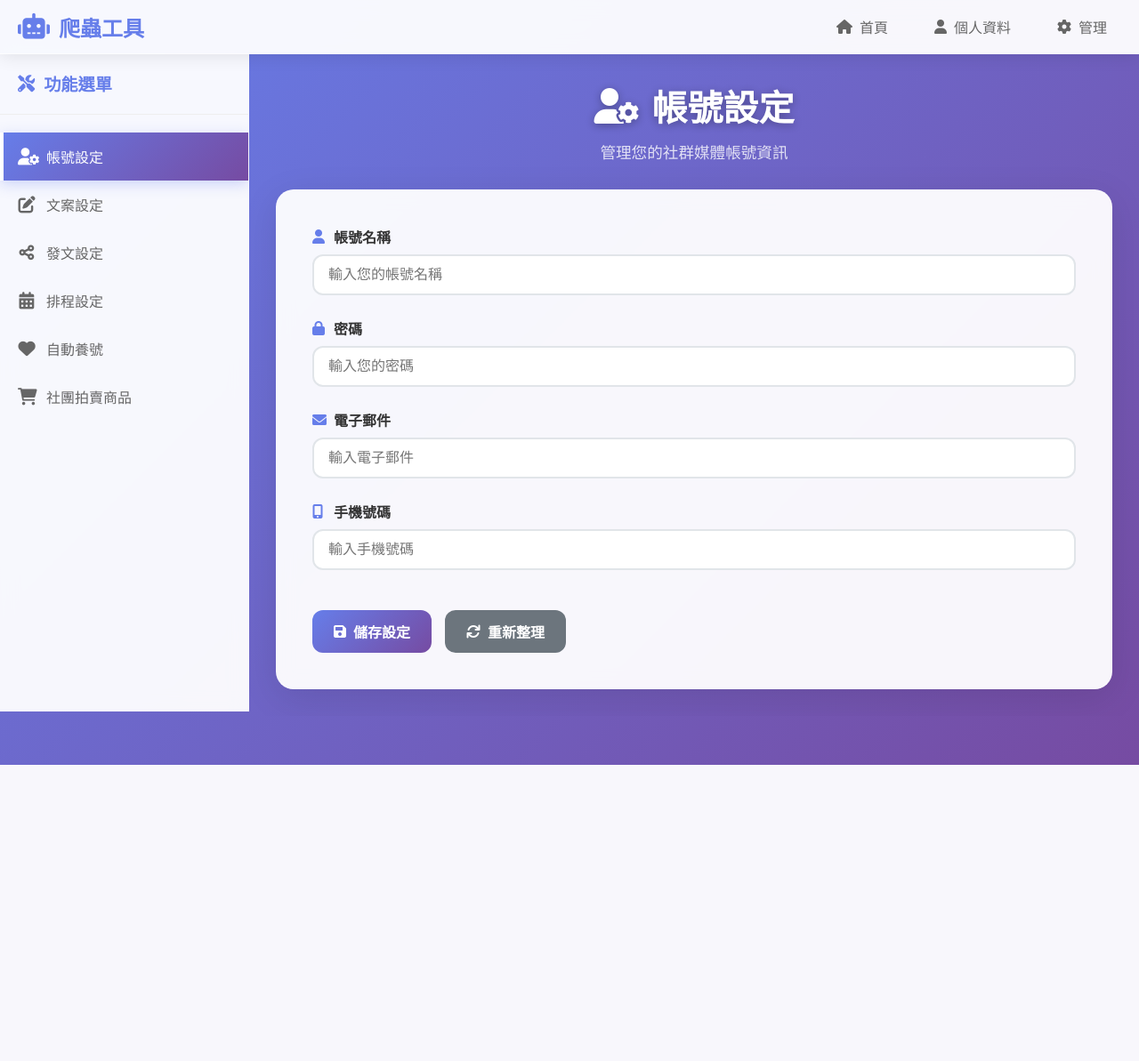
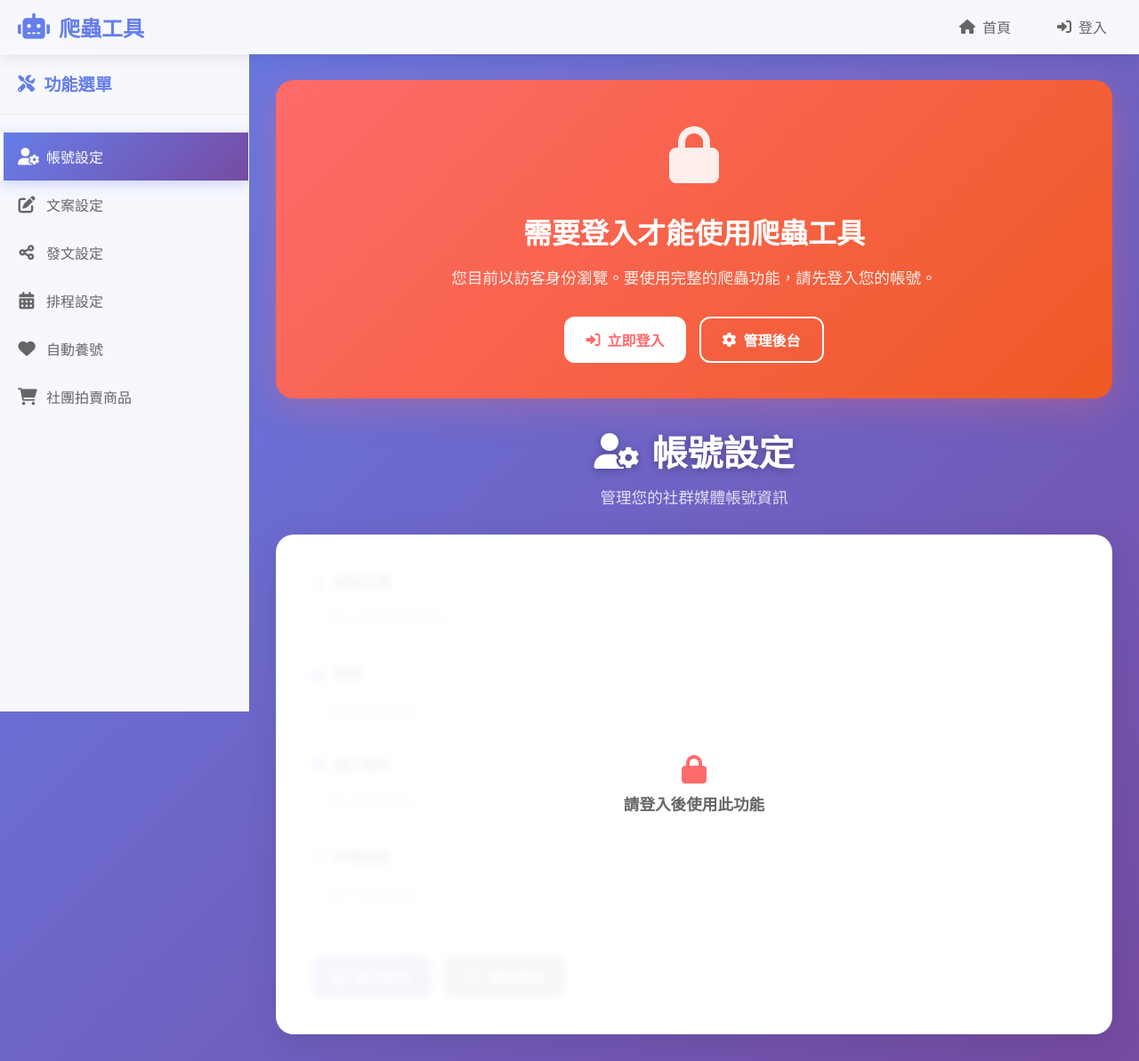
Before and after one commit to osmuntsun/Crawler_Web, a Django app: page /crawler/ in a window 1280 px wide. Shown: the whole page at 89% size. Before the commit the page ends 860 px from the top, so only its background shows below. Run offline with Django 5.2, Linux system fonts and the light colour scheme.

Commit message:
訪客可以參觀功能，但不能使用爬蟲工具，要使用爬蟲工具時必須登入帳號

```diff
--- a/CrawlerWeb/Crawler/static/Crawler/css/tool.css
+++ b/CrawlerWeb/Crawler/static/Crawler/css/tool.css
@@ -585,6 +585,28 @@ body {
 		width: 100%;
 		justify-content: center;
 	}
+
+	/* 訪客模式響應式 */
+	.notice-card {
+		padding: 25px;
+	}
+
+	.notice-card h2 {
+		font-size: 1.5rem;
+	}
+
+	.notice-card p {
+		font-size: 1rem;
+	}
+
+	.notice-actions {
+		flex-direction: column;
+	}
+
+	.notice-actions .btn {
+		width: 100%;
+		justify-content: center;
+	}
 }
 
 /* 載入動畫 */
@@ -604,6 +626,117 @@ body {
 	}
 }
 
+/* 訪客模式樣式 */
+.guest-notice {
+	margin-bottom: 30px;
+}
+
+.notice-card {
+	background: linear-gradient(135deg, #ff6b6b, #ee5a24);
+	color: white;
+	padding: 40px;
+	border-radius: 20px;
+	text-align: center;
+	box-shadow: 0 10px 40px rgba(255, 107, 107, 0.3);
+	animation: fadeInUp 0.8s ease;
+}
+
+.notice-icon {
+	font-size: 4rem;
+	margin-bottom: 20px;
+	opacity: 0.9;
+}
+
+.notice-card h2 {
+	font-size: 2rem;
+	margin-bottom: 15px;
+	font-weight: 700;
+}
+
+.notice-card p {
+	font-size: 1.1rem;
+	margin-bottom: 30px;
+	opacity: 0.9;
+	line-height: 1.6;
+}
+
+.notice-actions {
+	display: flex;
+	gap: 15px;
+	justify-content: center;
+	flex-wrap: wrap;
+}
+
+.notice-actions .btn {
+	padding: 12px 24px;
+	font-size: 1rem;
+	font-weight: 600;
+	border-radius: 12px;
+	text-decoration: none;
+	transition: all 0.3s ease;
+	display: flex;
+	align-items: center;
+	gap: 8px;
+}
+
+.notice-actions .btn-primary {
+	background: white;
+	color: #ff6b6b;
+}
+
+.notice-actions .btn-primary:hover {
+	transform: translateY(-3px);
+	box-shadow: 0 8px 25px rgba(255, 255, 255, 0.3);
+}
+
+.notice-actions .btn-secondary {
+	background: transparent;
+	color: white;
+	border: 2px solid white;
+}
+
+.notice-actions .btn-secondary:hover {
+	background: white;
+	color: #ff6b6b;
+	transform: translateY(-3px);
+}
+
+/* 禁用狀態樣式 */
+.card.disabled {
+	position: relative;
+}
+
+.disabled-overlay {
+	position: absolute;
+	top: 0;
+	left: 0;
+	right: 0;
+	bottom: 0;
+	background: rgba(255, 255, 255, 0.9);
+	backdrop-filter: blur(5px);
+	border-radius: 20px;
+	display: flex;
+	align-items: center;
+	justify-content: center;
+	z-index: 10;
+}
+
+.disabled-message {
+	text-align: center;
+	color: #666;
+	font-size: 1.1rem;
+	font-weight: 600;
+	display: flex;
+	flex-direction: column;
+	align-items: center;
+	gap: 10px;
+}
+
+.disabled-message i {
+	font-size: 2rem;
+	color: #ff6b6b;
+}
+
 /* 滾動條樣式 */
 ::-webkit-scrollbar {
 	width: 8px;
--- a/CrawlerWeb/Crawler/static/Crawler/js/tool.js
+++ b/CrawlerWeb/Crawler/static/Crawler/js/tool.js
@@ -115,11 +115,22 @@ document.addEventListener('DOMContentLoaded', function() {
 		});
 	});
 
+	// 檢查是否為訪客模式
+	const guestNotice = document.querySelector('.guest-notice');
+	const isGuest = guestNotice && (!guestNotice.style.display || guestNotice.style.display !== 'none');
+
 	// 按鈕點擊處理
 	document.addEventListener('click', function(e) {
 		if (e.target.matches('.btn')) {
 			e.preventDefault();
 			const button = e.target;
+
+			// 如果是訪客模式且不是登入相關按鈕，顯示提示
+			if (isGuest && !button.closest('.notice-actions') && !button.closest('.nav-menu')) {
+				showNotification('請先登入後再使用此功能', 'warning');
+				return;
+			}
+
 			const originalText = button.innerHTML;
 			const action = button.textContent.trim();
 
--- a/CrawlerWeb/Crawler/templates/Crawler/tool.html
+++ b/CrawlerWeb/Crawler/templates/Crawler/tool.html
@@ -18,8 +18,12 @@
 			</div>
 			<div class="nav-menu">
 				<a href="/" class="nav-link"><i class="fas fa-home"></i> 首頁</a>
-				<a href="/accounts/profile/" class="nav-link"><i class="fas fa-user"></i> 個人資料</a>
-				<a href="/admin/" class="nav-link"><i class="fas fa-cog"></i> 管理</a>
+				{% if is_authenticated %}
+					<a href="{% url 'Accounts:profile' %}" class="nav-link"><i class="fas fa-user"></i> {{ user.username }}</a>
+					<a href="{% url 'Accounts:logout' %}" class="nav-link"><i class="fas fa-sign-out-alt"></i> 登出</a>
+				{% else %}
+					<a href="{% url 'Accounts:login' %}" class="nav-link"><i class="fas fa-sign-in-alt"></i> 登入</a>
+				{% endif %}
 			</div>
 		</div>
 	</nav>
@@ -61,15 +65,43 @@
 
 		<!-- 內容區域 -->
 		<main class="content">
+			{% if not is_authenticated %}
+			<!-- 訪客模式提示 -->
+			<div class="guest-notice">
+				<div class="notice-card">
+					<div class="notice-icon">
+						<i class="fas fa-lock"></i>
+					</div>
+					<h2>需要登入才能使用爬蟲工具</h2>
+					<p>您目前以訪客身份瀏覽。要使用完整的爬蟲功能，請先登入您的帳號。</p>
+					<div class="notice-actions">
+						<a href="{% url 'Accounts:login' %}" class="btn btn-primary">
+							<i class="fas fa-sign-in-alt"></i> 立即登入
+						</a>
+						<a href="/admin/" class="btn btn-secondary">
+							<i class="fas fa-cog"></i> 管理後台
+						</a>
+					</div>
+				</div>
+			</div>
+			{% endif %}
 			<!-- 帳號設定 -->
 			<div class="tab-content active" id="tab-account">
 				<div class="content-header">
 					<h2><i class="fas fa-user-cog"></i> 帳號設定</h2>
 					<p>管理您的社群媒體帳號資訊</p>
 				</div>
-				<div class="card">
+				<div class="card {% if not is_authenticated %}disabled{% endif %}">
 					<div class="card-body">
-						<form class="form-grid">
+						{% if not is_authenticated %}
+						<div class="disabled-overlay">
+							<div class="disabled-message">
+								<i class="fas fa-lock"></i>
+								<span>請登入後使用此功能</span>
+							</div>
+						</div>
+						{% endif %}
+						<form class="form-grid" {% if not is_authenticated %}style="pointer-events: none; opacity: 0.6;"{% endif %}>
 							<div class="form-row">
 								<label><i class="fas fa-user"></i> 帳號名稱</label>
 								<input type="text" name="username" placeholder="輸入您的帳號名稱">
@@ -105,9 +137,17 @@
 					<h2><i class="fas fa-edit"></i> 文案設定</h2>
 					<p>建立和管理您的發文文案模板</p>
 				</div>
-				<div class="card">
+				<div class="card {% if not is_authenticated %}disabled{% endif %}">
 					<div class="card-body">
-						<form class="form-grid">
+						{% if not is_authenticated %}
+						<div class="disabled-overlay">
+							<div class="disabled-message">
+								<i class="fas fa-lock"></i>
+								<span>請登入後使用此功能</span>
+							</div>
+						</div>
+						{% endif %}
+						<form class="form-grid" {% if not is_authenticated %}style="pointer-events: none; opacity: 0.6;"{% endif %}>
 							<div class="form-row">
 								<label><i class="fas fa-file-alt"></i> 文案模板</label>
 								<textarea name="copy_template" rows="8" placeholder="輸入您的文案模板，支援變數如 {product_name}, {price}, {description}"></textarea>
@@ -139,9 +179,17 @@
 					<h2><i class="fas fa-share-alt"></i> 發文設定</h2>
 					<p>設定發文平台和內容</p>
 				</div>
-				<div class="card">
+				<div class="card {% if not is_authenticated %}disabled{% endif %}">
 					<div class="card-body">
-						<form class="form-grid">
+						{% if not is_authenticated %}
+						<div class="disabled-overlay">
+							<div class="disabled-message">
+								<i class="fas fa-lock"></i>
+								<span>請登入後使用此功能</span>
+							</div>
+						</div>
+						{% endif %}
+						<form class="form-grid" {% if not is_authenticated %}style="pointer-events: none; opacity: 0.6;"{% endif %}>
 							<div class="form-row">
 								<label><i class="fas fa-globe"></i> 發文平台</label>
 								<select name="platform" class="form-select">
@@ -186,9 +234,17 @@
 					<h2><i class="fas fa-calendar-alt"></i> 排程設定</h2>
 					<p>設定自動發文的時間和頻率</p>
 				</div>
-				<div class="card">
+				<div class="card {% if not is_authenticated %}disabled{% endif %}">
 					<div class="card-body">
-						<form class="form-grid">
+						{% if not is_authenticated %}
+						<div class="disabled-overlay">
+							<div class="disabled-message">
+								<i class="fas fa-lock"></i>
+								<span>請登入後使用此功能</span>
+							</div>
+						</div>
+						{% endif %}
+						<form class="form-grid" {% if not is_authenticated %}style="pointer-events: none; opacity: 0.6;"{% endif %}>
 							<div class="form-row">
 								<label><i class="fas fa-play"></i> 開始時間</label>
 								<input type="datetime-local" name="start_time">
@@ -249,9 +305,17 @@
 					<h2><i class="fas fa-heart"></i> 自動養號</h2>
 					<p>自動化互動以提升帳號活躍度</p>
 				</div>
-				<div class="card">
+				<div class="card {% if not is_authenticated %}disabled{% endif %}">
 					<div class="card-body">
-						<form class="form-grid">
+						{% if not is_authenticated %}
+						<div class="disabled-overlay">
+							<div class="disabled-message">
+								<i class="fas fa-lock"></i>
+								<span>請登入後使用此功能</span>
+							</div>
+						</div>
+						{% endif %}
+						<form class="form-grid" {% if not is_authenticated %}style="pointer-events: none; opacity: 0.6;"{% endif %}>
 							<div class="form-row">
 								<label><i class="fas fa-chart-line"></i> 每日互動次數</label>
 								<input type="number" name="daily_actions" min="0" value="5" class="form-control">
@@ -304,9 +368,17 @@
 					<h2><i class="fas fa-shopping-cart"></i> 社團拍賣商品</h2>
 					<p>管理您的商品資訊和庫存</p>
 				</div>
-				<div class="card">
+				<div class="card {% if not is_authenticated %}disabled{% endif %}">
 					<div class="card-body">
-						<form class="form-grid">
+						{% if not is_authenticated %}
+						<div class="disabled-overlay">
+							<div class="disabled-message">
+								<i class="fas fa-lock"></i>
+								<span>請登入後使用此功能</span>
+							</div>
+						</div>
+						{% endif %}
+						<form class="form-grid" {% if not is_authenticated %}style="pointer-events: none; opacity: 0.6;"{% endif %}>
 							<div class="form-row">
 								<label><i class="fas fa-box"></i> 商品名稱</label>
 								<input type="text" name="product_name" placeholder="輸入商品名稱">
--- a/CrawlerWeb/Crawler/urls.py
+++ b/CrawlerWeb/Crawler/urls.py
@@ -4,4 +4,5 @@ from . import views
 
 urlpatterns = [
 	path('', views.tool, name='crawler_tool'),
+	path('use/', views.tool_authenticated, name='crawler_tool_use'),
 ]
--- a/CrawlerWeb/Crawler/views.py
+++ b/CrawlerWeb/Crawler/views.py
@@ -1,10 +1,26 @@
-from django.shortcuts import render
+from django.shortcuts import render, redirect
 from django.http import Http404
+from django.contrib.auth.decorators import login_required
+from django.contrib import messages
 
 
 def tool(request):
+	"""
+	爬蟲工具頁面 - 訪客可以參觀，但需要登入才能使用
+	"""
 	try:
-		return render(request, 'Crawler/tool.html')
+		context = {
+			'is_authenticated': request.user.is_authenticated,
+			'user': request.user,
+		}
+		return render(request, 'Crawler/tool.html', context)
 	except Exception as e:
-		# 如果模板不存在，返回404
 		raise Http404(f"爬蟲工具頁面不存在: {str(e)}")
+
+
+@login_required(login_url='/accounts/login/')
+def tool_authenticated(request):
+	"""
+	需要登入的爬蟲工具功能
+	"""
+	return render(request, 'Crawler/tool_authenticated.html')
--- a/CrawlerWeb/home/templates/home/home.html
+++ b/CrawlerWeb/home/templates/home/home.html
@@ -69,7 +69,7 @@
                             <a href="{% url 'Accounts:profile' %}" class="btn btn-secondary">個人資料</a>
                         {% else %}
                             <a href="{% url 'Accounts:login' %}" class="btn btn-primary">開始使用</a>
-                            <a href="{% url 'crawler_tool' %}" class="btn btn-secondary">查看工具</a>
+                            <a href="{% url 'crawler_tool' %}" class="btn btn-secondary">參觀工具</a>
                         {% endif %}
                     </div>
                 </div>
```
Also changed, not shown: CrawlerWeb/db.sqlite3.
